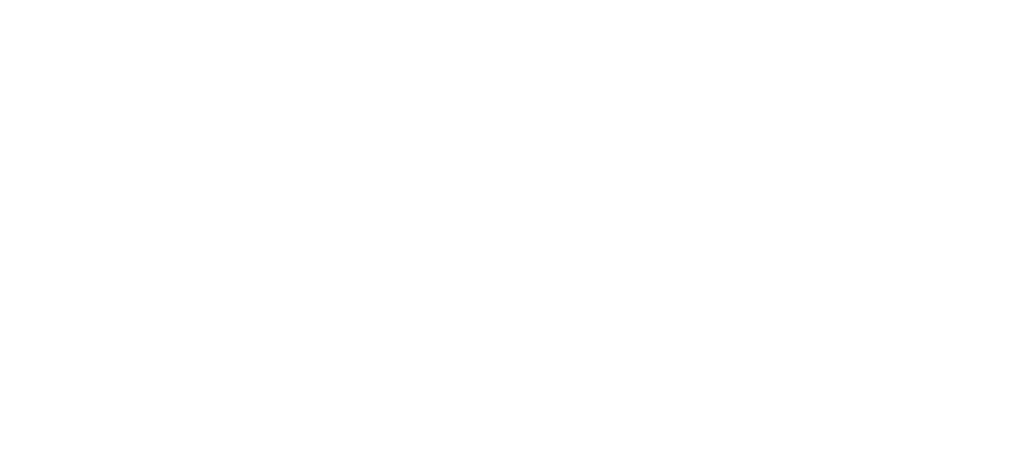
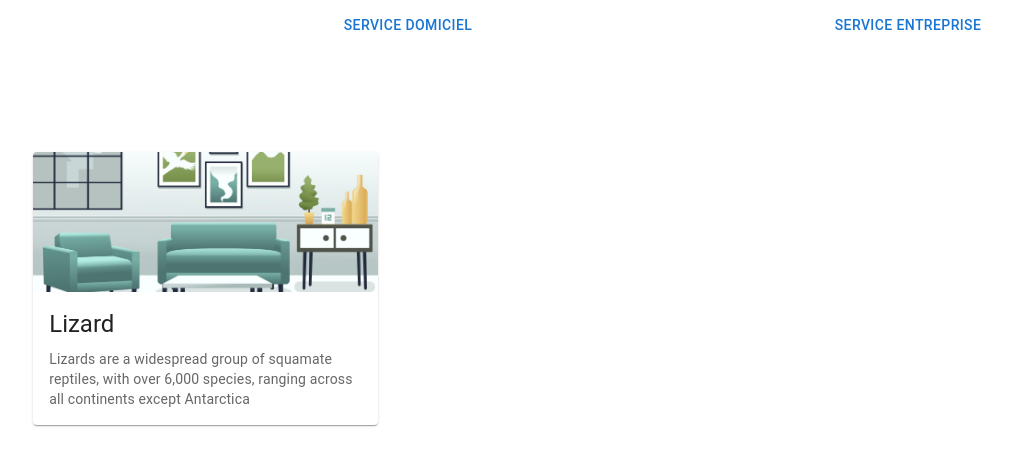
Before and after one commit to hadilderouich/ms_transporter, a React (Create React App) app: page /CalculVolume in a window 1280 px wide. Before the commit this address had no page. Shown: the top 466 px of the page, without its empty margins (98-1109 px from the left). Built offline with nearby package versions, Linux system fonts and the light colour scheme.

Commit message:
add page calcul de volum et leur componets

```diff
--- a/package.json
+++ b/package.json
@@ -5,6 +5,7 @@
   "dependencies": {
     "@emotion/react": "^11.10.6",
     "@emotion/styled": "^11.10.6",
+    "@mui/icons-material": "^5.11.11",
     "@mui/material": "^5.11.11",
     "@mui/styled-engine-sc": "^5.11.11",
     "@testing-library/jest-dom": "^5.16.5",
--- /dev/null
+++ b/src/Components/CalculVD.js
@@ -0,0 +1,36 @@
+import * as React from 'react';
+import Card from '@mui/material/Card';
+import CardContent from '@mui/material/CardContent';
+import CardMedia from '@mui/material/CardMedia';
+import Typography from '@mui/material/Typography';
+import { CardActionArea, Grid, Paper } from '@mui/material';
+import LivingIcon from '@mui/icons-material/Living';
+import { Box } from '@mui/system';
+
+export default function CalculVD() {
+  return (
+    <Grid className='Grid'spacing={4}>
+        <Box sx={{ paddingRight:5}}>
+            <Card sx={{ maxWidth: 345 , marginLeft:10}}>
+                <CardActionArea>
+                    <CardMedia
+                    component="img"
+                    height="140"
+                    image={require('./Images/salon.jpg')}
+                    alt="green iguana"
+                    />
+                    <CardContent>
+                    <Typography gutterBottom variant="h5" component="div">
+                        Lizard
+                    </Typography>
+                    <Typography variant="body2" color="text.secondary">
+                        Lizards are a widespread group of squamate reptiles, with over 6,000
+                        species, ranging across all continents except Antarctica
+                    </Typography>
+                    </CardContent>
+                </CardActionArea>
+            </Card>
+        </Box>
+    </Grid>
+  );
+}
--- /dev/null
+++ b/src/Components/CalculVolume.js
@@ -0,0 +1,17 @@
+import { Button } from '@mui/material'
+import React from 'react'
+import { Col, Row } from 'reactstrap'
+import CalculVD from './CalculVD'
+
+function CalculVolume() {
+  return (
+    <div className='calculVolum'>
+     <Button className='btns'>Service Domiciel</Button>
+     <Button className='btns'>Service Entreprise</Button><br/>
+     <CalculVD />
+
+    </div>
+  )
+}
+
+export default CalculVolume
--- a/src/Components/Hello.js
+++ b/src/Components/Hello.js
@@ -65,7 +65,7 @@
       <ul>
         <li><a href='/'>Home</a></li>
         <li><a href='#service'>nous service</a></li>
-        <li><a href=''>Calcul devi</a></li>
+        <li><a href='/CalculVolume'>Calcul devi</a></li>
         <li><a href=''>Contact</a></li>
       </ul>
       <Box sx={{ '& button': { ml:"62px" ,mt:"35px" } }}>
--- a/src/Components/styles.css
+++ b/src/Components/styles.css
@@ -128,3 +128,19 @@
   margin-left:35%;
   margin-right: 35%;
 }
+/*page calcule volume*/
+.calculVolum
+{
+  align-items: center;
+  padding-left: 20%;
+}
+.btns
+{
+  height: 50px;
+  width: 500px;
+}
+/*page grid*/
+.Grid{
+padding-top: 10%;
+margin-left: -20%;
+}
--- a/src/RoutesConfig.js
+++ b/src/RoutesConfig.js
@@ -1,5 +1,6 @@
 import React from 'react'
 import { BrowserRouter, Route , Routes } from 'react-router-dom'
+import CalculVolume from './Components/CalculVolume';
 import Hello from './Components/Hello';
 import Inscription from './Components/Inscription'
 import Liste_service from './Components/Liste_service';
@@ -18,6 +19,7 @@
           <Route  path="/" element={<Hello/>}/>
           <Route path="/inscri" element={<Inscription/>}/>
           <Route path="/Login" element={<Login/>}/>
+          <Route path="/CalculVolume" element={<CalculVolume/>}/>
 
         </Routes>
       </BrowserRouter>
```
Also changed, not shown: src/Components/Images/salon.jpg (added), 1 other file (tests, documents, lock files or other folders).
